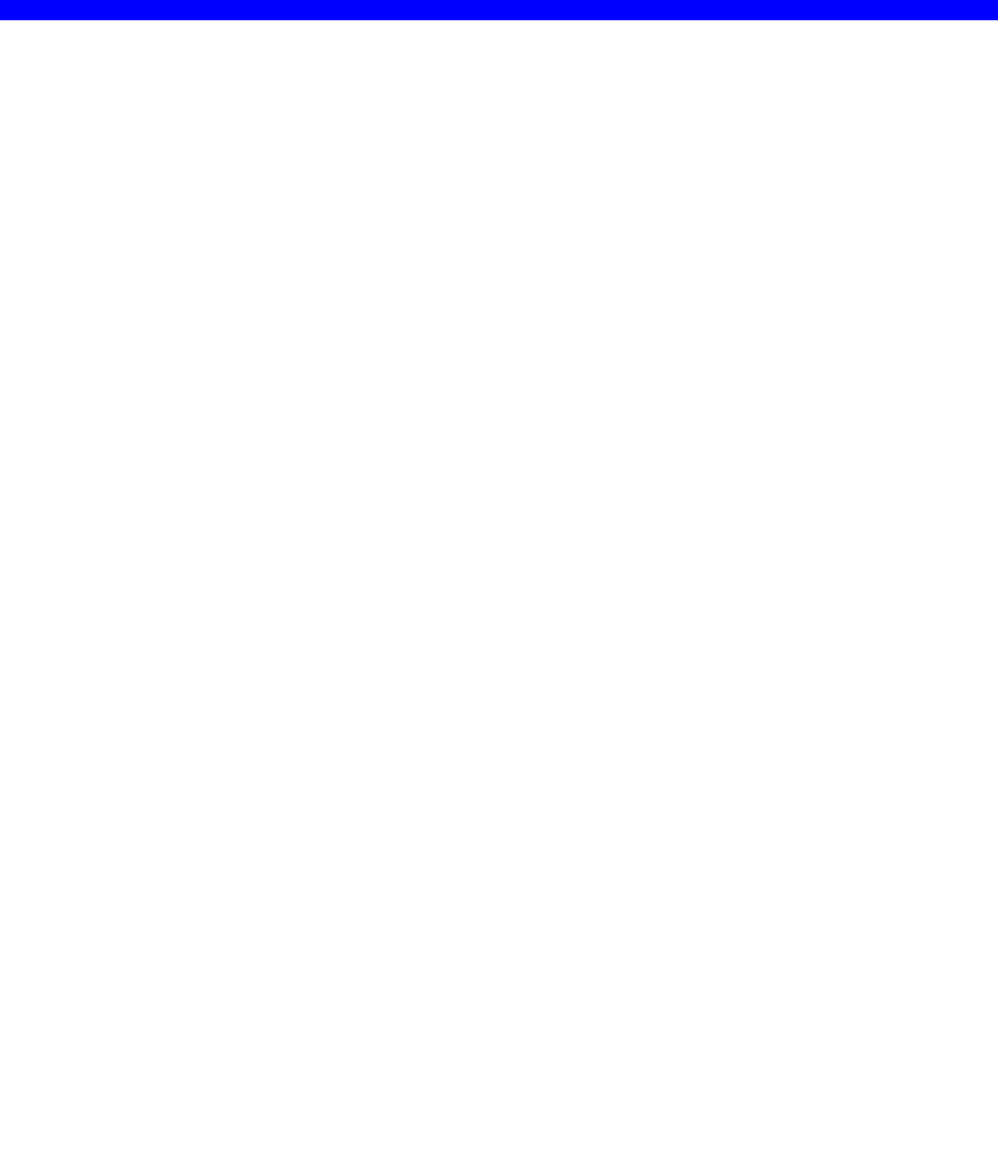
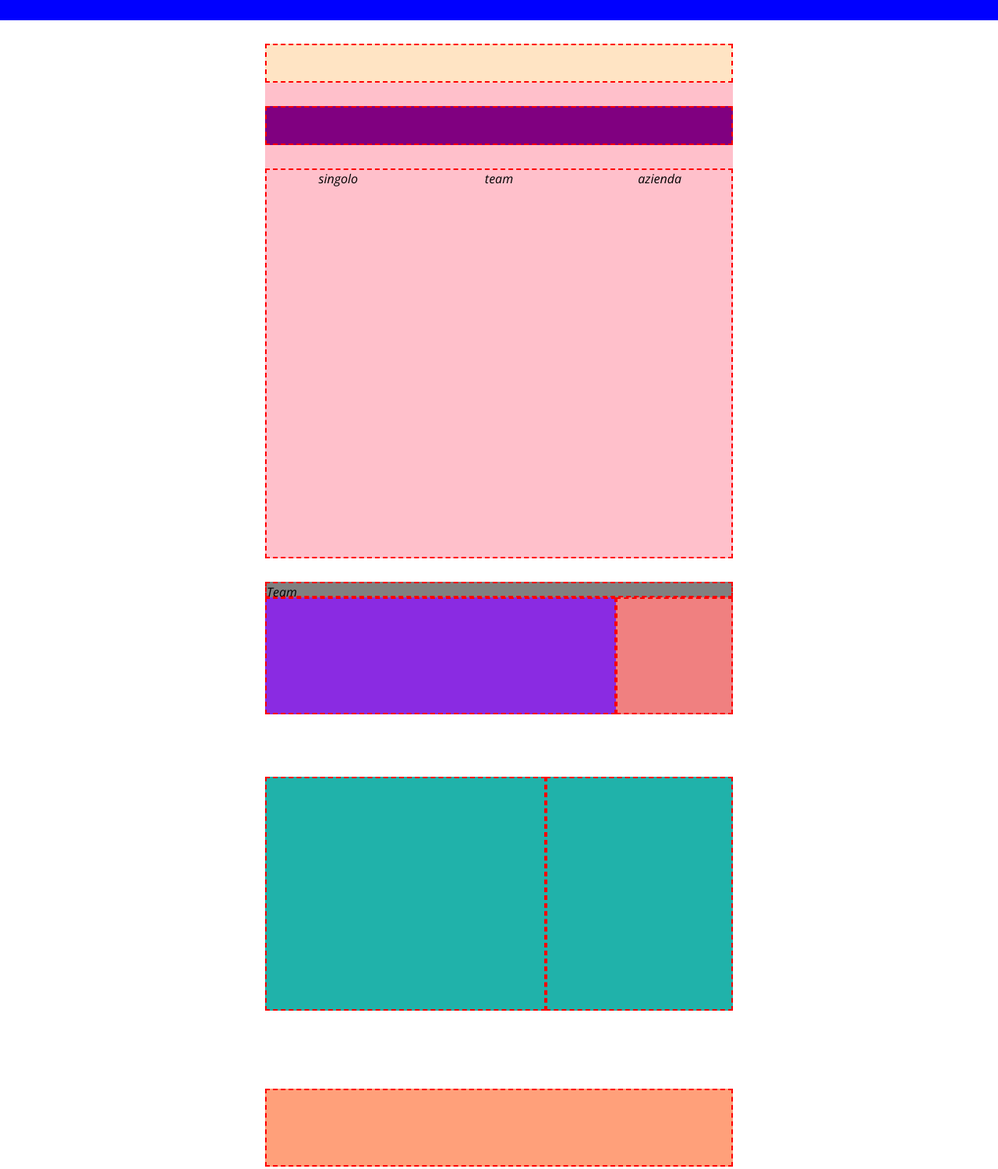
Before and after one commit to Alessiovinci87/htmlcss-dropbox, a plain HTML site: page index.html in a window 1280 px wide. Shown: the part 520-2019 px from the top of the page at 78% size. Before the commit the page ends 800 px from the top, so only its background shows below. Drawn offline with nearby package versions, Linux system fonts and the light colour scheme.

Commit message:
Iniziata struttura main

```diff
--- a/css/style.css
+++ b/css/style.css
@@ -23,6 +23,11 @@ header
 
  .container-header-bottom{
     max-width: 800px;
+    margin: 0 auto;
+ }
+
+ .container-main {
+    max-width: 600px;
     margin: 0 auto;
  }
 
@@ -69,3 +74,182 @@ header bottom
     height: 400px;
     border: 2px dashed red;
 }
+
+
+/*
+main top
+*/
+
+.main-top{
+    background-color: pink;
+}
+
+.column-main-top {
+
+}
+
+.title-main-top{
+    height: 50px;
+    background-color: bisque;
+    margin-top: 30px;
+    border: 2px dashed red;
+}
+
+.radio-main-top{
+    height: 50px;
+    background-color: purple;
+    margin: 30px 0;
+    border: 2px dashed red;
+}
+
+.column-main-top {
+    display: flex;
+    flex-wrap: wrap;
+    border: 2px dashed red;
+    height: 500px ;
+    text-align: center;
+}
+
+.column-single {
+    width: calc((100% / 3) - 15px);
+}
+
+.column-team{
+    width: calc((100% / 3) - 30px);
+    margin: 0 30px 0 30px;
+}
+
+.column-azienda {
+    width: calc((100% / 3) - 15px);
+}
+
+.horizontal-column-main {
+    height: 150px;
+}
+
+.title-horizontal-column {
+    margin-top: 30px;
+    height: 20px;
+    background-color: gray;
+    border: 2px dashed red;
+}
+
+.container-horizontal-column {
+    display: flex;
+    flex-wrap: nowrap;
+    height: 80px;
+    background-color: yellow;
+}
+
+.enterprise {
+    height: 150px;
+    width: 75%;
+    background-color: blueviolet;
+    border: 2px dashed red;
+}
+
+.button-horizontal-column {
+    height: 150px;
+    width: 25%;
+    background-color: lightcoral;
+    border: 2px dashed red;
+
+}
+
+/*
+main center
+*/
+
+.main-center-1{
+    background-color: pink;
+    display: flex;
+    margin-top: 100px;
+
+}
+
+.img-main-center-1 {
+    height: 300px;
+    width: 60%;
+    background-color: lightseagreen;
+    border: 2px dashed red;
+}
+
+.text-main-center-1 {
+    height: 300px;
+    width: 40%;
+    background-color: lightseagreen;
+    border: 2px dashed red;
+}
+
+/*
+main center 2
+*/
+
+.main-center-2 {
+
+    display: flex;
+    flex-wrap: wrap;
+    margin-top: 100px;
+
+}
+
+.title-main-center-2 {
+    width: 100%;
+    height: 100px;
+    background-color: lightsalmon;
+    border: 2px dashed red;
+    margin-bottom: 30px;
+}
+
+.card-1{
+    height: 300px;
+    background-color: lightgreen;
+    width: calc((100% / 3) - 15px);
+    border: 1px dashed red;
+}
+
+.card-2{
+    height: 300px;
+    background-color: lightgreen;
+    width: calc((100% / 3) - 30px);
+    border: 1px dashed red;
+    margin: 0 30px 30px 30px;
+}
+
+.card-3{
+    height: 300px;
+    background-color: lightgreen;
+    width: calc((100% / 3) - 15px);
+    border: 1px dashed red;
+}
+
+.card-4{
+    height: 300px;
+    background-color: lightgreen;
+    width: calc((100% / 3) - 15px);
+    border: 1px dashed red;
+}
+
+.card-5{
+    height: 300px;
+    background-color: lightgreen;
+    width: calc((100% / 3) - 30px);
+    border: 1px dashed red;
+    margin: 0 30px 0 30px;
+
+}
+
+.card-6{
+    height: 300px;
+    background-color: lightgreen;
+    width: calc((100% / 3) - 15px);
+    border: 1px dashed red;
+}
+
+.main-center-2-end {
+    margin-top: 100px;
+    width: 100%;
+    height: 200px;
+    background-color: lightcoral;
+    border: 2px dashed red;
+}
--- a/index.html
+++ b/index.html
@@ -63,6 +63,138 @@
         </header>
 
         <main>
+                    <div class="container-main">
+
+                        <div class="main-top">
+
+                            <div class="title-main-top">
+
+                            </div>
+
+                            <div class="radio-main-top">
+
+
+                            </div>
+
+
+
+                            <div class="main-vertical-column">
+
+
+                                <div class="column-main-top">
+
+                                    <div class="column-single">
+                                        singolo
+                                    </div>
+
+                                    <div class="column-team">
+                                        team
+                                    </div>
+
+                                    <div class="column-azienda">
+                                        azienda
+                                    </div>
+
+                                </div>
+
+                            </div>
+
+
+                        </div>
+
+
+                        <div class="horizontal-column-main">
+
+                            <div class="title-horizontal-column">
+
+                                Team
+
+                            </div>
+
+                            <div class="container-horizontal-column">
+                                <div class="enterprise">
+
+                                </div>
+
+                                <div class="button-horizontal-column">
+
+                                </div>
+
+                            </div>
+
+
+                        </div>
+
+
+
+                        <div class="main-center-1">
+
+                            <div class="img-main-center-1">
+
+                            </div>
+
+                            <div class="text-main-center-1">
+                                <div class="text">
+
+                                </div>
+
+                                <div class="button-main-center-1">
+
+                                </div>
+
+                            </div>
+
+
+                        </div>
+
+
+                        <div class="main-center-2">
+
+                            <div class="title-main-center-2">
+
+                            </div>
+
+                            <div class="card-1">
+
+                            </div>
+
+                            <div class="card-2">
+
+                            </div>
+
+                            <div class="card-3">
+
+                            </div>
+
+                            <div class="card-4">
+
+                            </div>
+
+                            <div class="card-5">
+
+                            </div>
+
+                            <div class="card-6">
+
+                            </div>
+
+
+                            <div class="main-center-2-end">
+
+
+                            </div>
+
+                        </div>
+
+
+
+
+
+
+
+
+                    </div>
+
 
 
 
```
